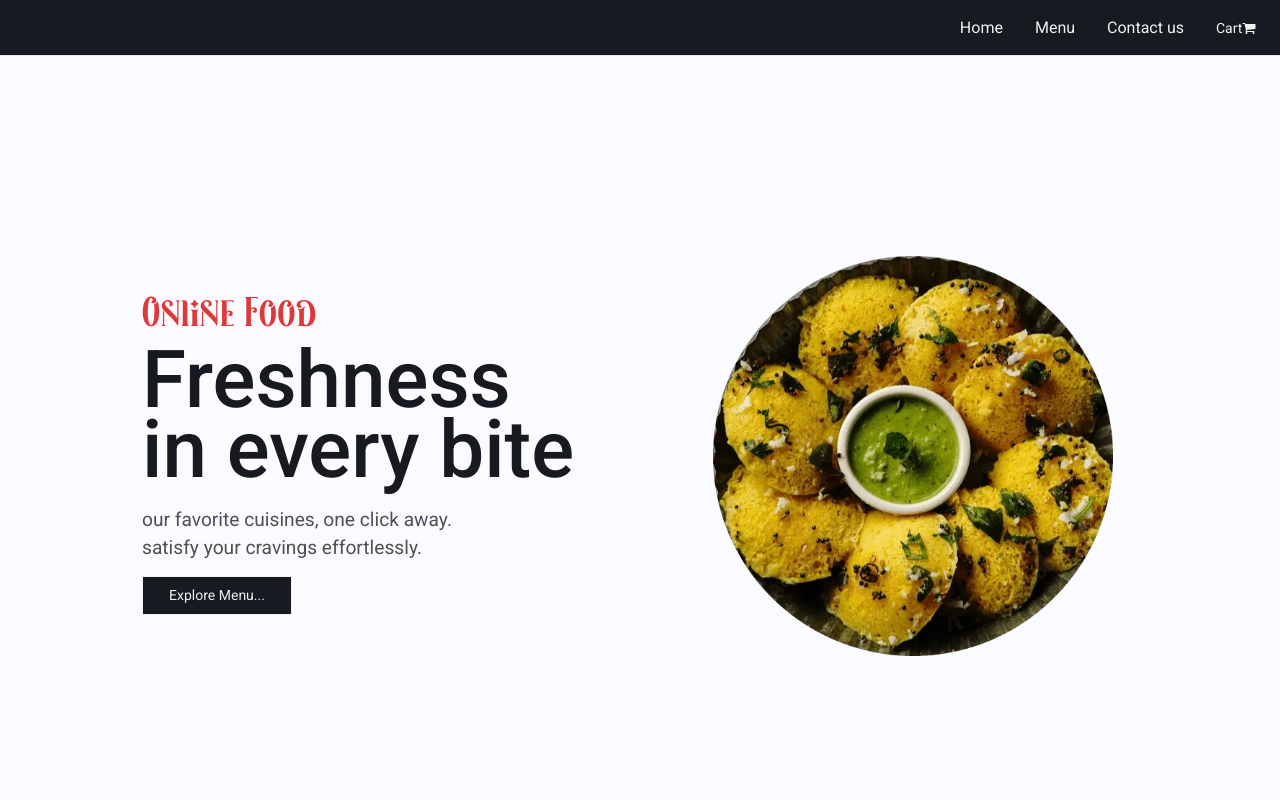
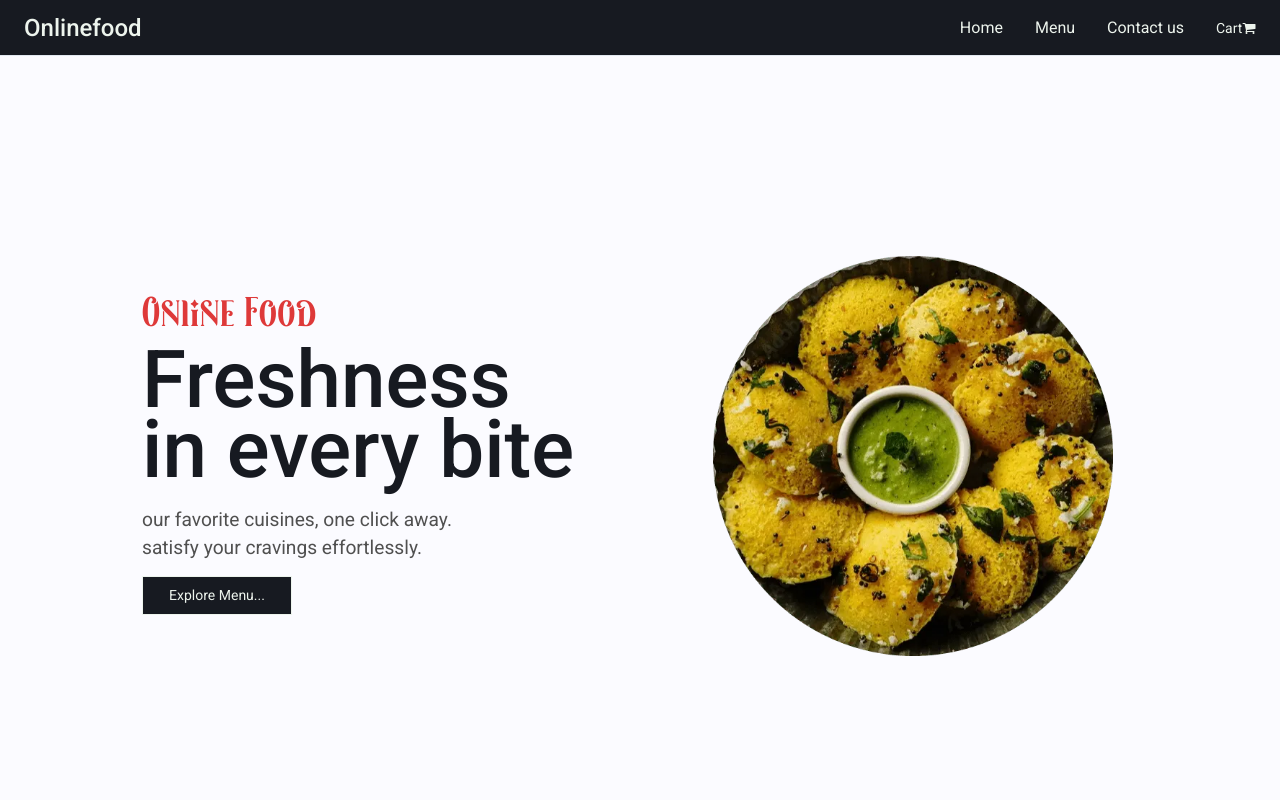
Before and after one commit to JayeshR14/OnlineFood, an Angular app: page /home in a window 1280 px wide. Shown: the top 800 px of the page. Built offline with nearby package versions, Linux system fonts and the light colour scheme.

Commit message:
Onlinefood added

```diff
--- a/src/app/app.component.html
+++ b/src/app/app.component.html
@@ -1,6 +1,6 @@
 <header class="header">
   <nav class="navbar">
-      <a href="#" class="nav-logo"></a>
+      <a href="#" class="nav-logo">Onlinefood</a>
       <ul class="nav-menu z-1" [ngClass]="{'active': isMenuActive}">
         <li class="nav-item">
           <a class="nav-link" routerLinkActive="active" routerLink="/home" (click)='closeMenu()'>Home</a>
```
